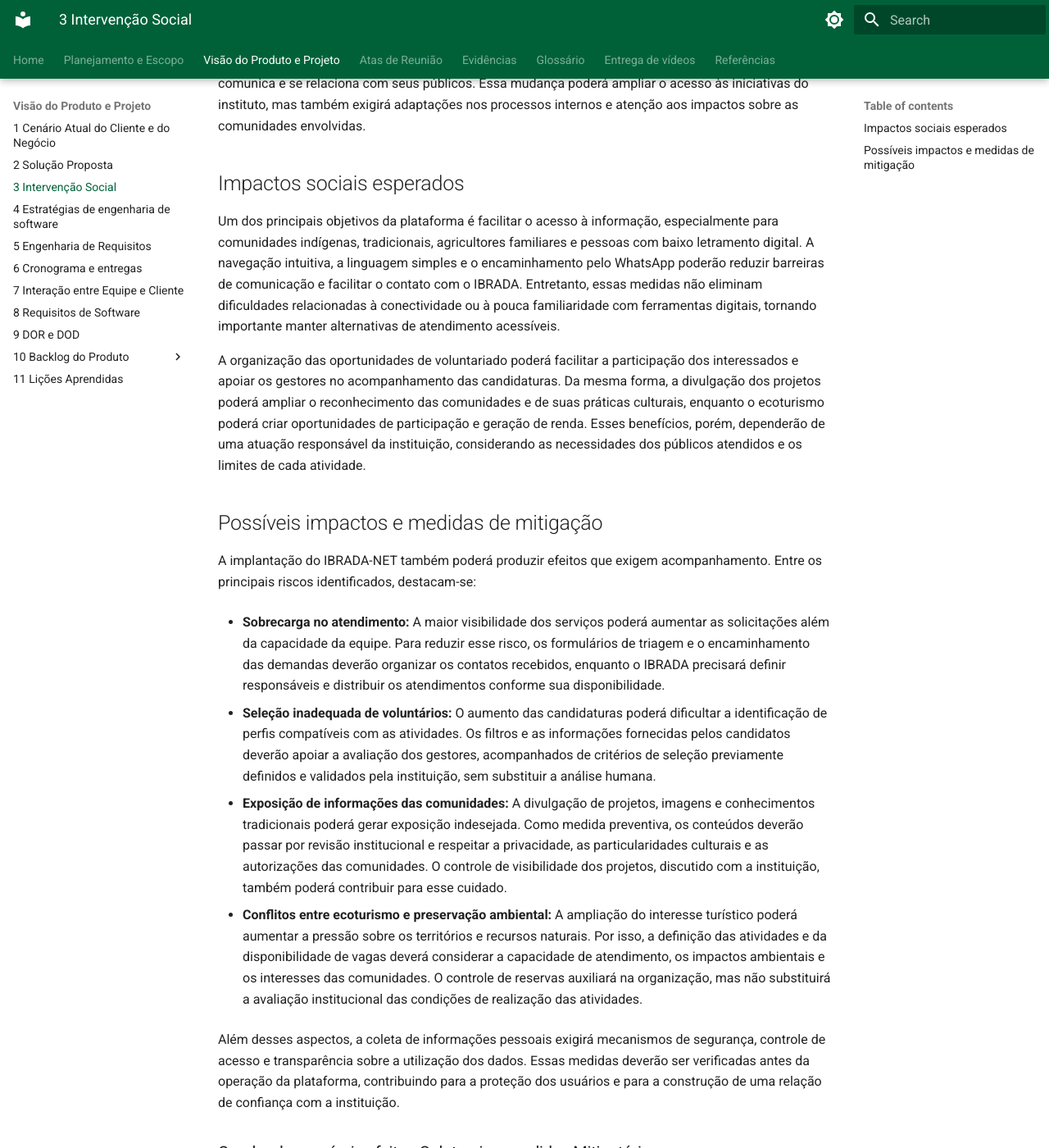
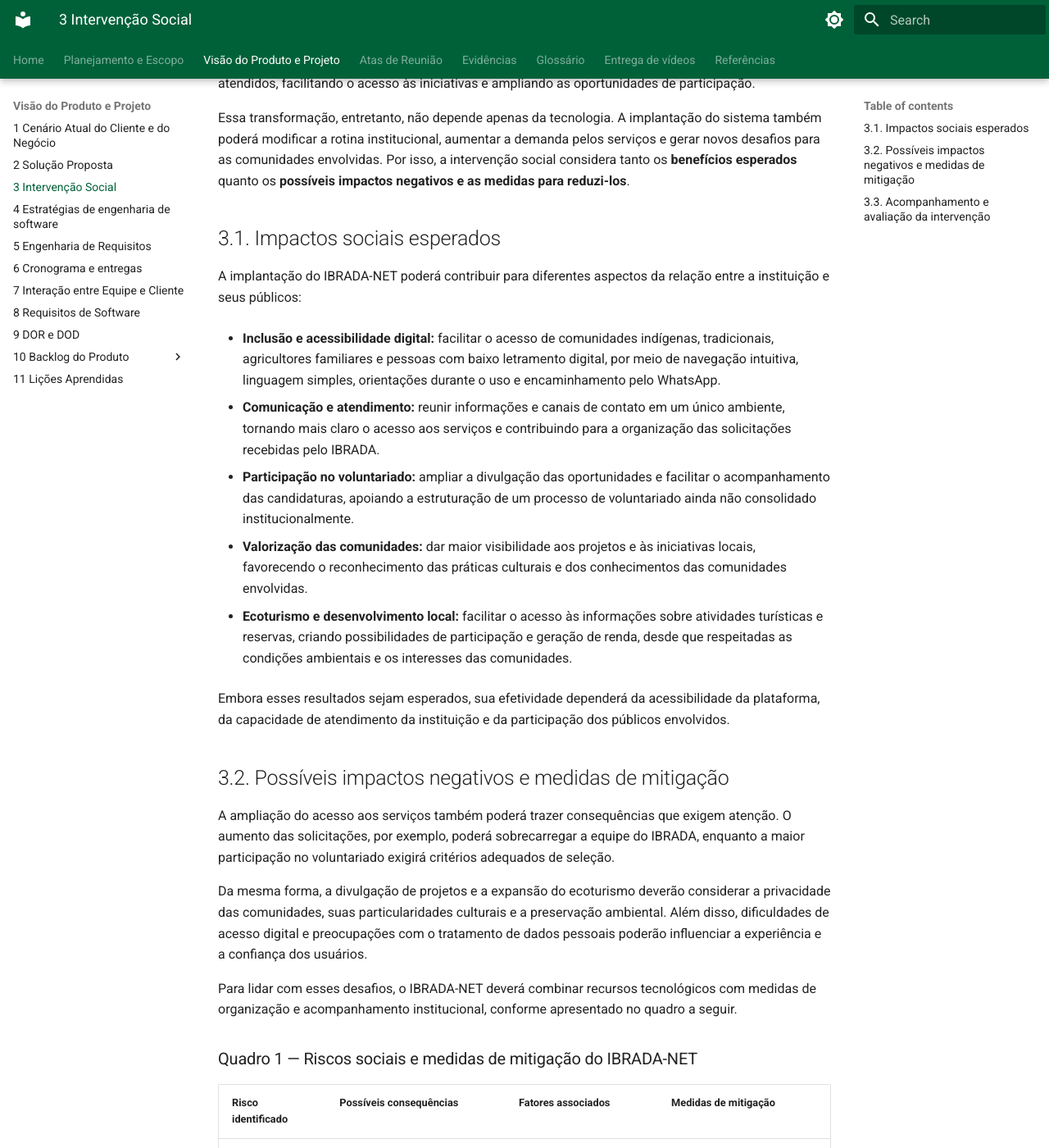
Before and after one commit to mdsreq-fga-unb/REQ-2026.2-T01-IBRADA-NET, an MkDocs documentation site: the page built from docs/documento-visao/3_intervencao.md, in a window 1280 px wide and 1400 px high, scrolled down 215 px. Shown: the whole window at 82% size. Built offline with MkDocs 1.6.1 and Material for MkDocs 9.7.7, drawn with Linux system fonts in a browser that asks for light colours; some of the changed text lies outside the part shown.

Commit message:
fix: ajusta intervenção social

```diff
--- a/docs/documento-visao/3_intervencao.md
+++ b/docs/documento-visao/3_intervencao.md
@@ -1,35 +1,51 @@
-# 3 Intervenção Social
 
-O IBRADA-NET propõe uma intervenção sociotécnica que vai além da digitalização dos serviços do Instituto Brasileiro do Direito Ambiental (IBRADA). Ao centralizar informações sobre projetos, ecoturismo, voluntariado e formas de colaboração, a plataforma busca transformar a maneira como a instituição se comunica e se relaciona com seus públicos. Essa mudança poderá ampliar o acesso às iniciativas do instituto, mas também exigirá adaptações nos processos internos e atenção aos impactos sobre as comunidades envolvidas.
+# 3. Intervenção Social
 
-## Impactos sociais esperados
+O **IBRADA-NET** propõe uma intervenção sociotécnica que vai além da digitalização dos serviços do Instituto Brasileiro do Direito Ambiental (IBRADA). Ao centralizar informações sobre projetos, ecoturismo, voluntariado e formas de colaboração, a plataforma busca aproximar a instituição dos públicos atendidos, facilitando o acesso às iniciativas e ampliando as oportunidades de participação.
 
-Um dos principais objetivos da plataforma é facilitar o acesso à informação, especialmente para comunidades indígenas, tradicionais, agricultores familiares e pessoas com baixo letramento digital. A navegação intuitiva, a linguagem simples e o encaminhamento pelo WhatsApp poderão reduzir barreiras de comunicação e facilitar o contato com o IBRADA. Entretanto, essas medidas não eliminam dificuldades relacionadas à conectividade ou à pouca familiaridade com ferramentas digitais, tornando importante manter alternativas de atendimento acessíveis.
+Essa transformação, entretanto, não depende apenas da tecnologia. A implantação do sistema também poderá modificar a rotina institucional, aumentar a demanda pelos serviços e gerar novos desafios para as comunidades envolvidas. Por isso, a intervenção social considera tanto os **benefícios esperados** quanto os **possíveis impactos negativos e as medidas para reduzi-los**.
 
-A organização das oportunidades de voluntariado poderá facilitar a participação dos interessados e apoiar os gestores no acompanhamento das candidaturas. Da mesma forma, a divulgação dos projetos poderá ampliar o reconhecimento das comunidades e de suas práticas culturais, enquanto o ecoturismo poderá criar oportunidades de participação e geração de renda. Esses benefícios, porém, dependerão de uma atuação responsável da instituição, considerando as necessidades dos públicos atendidos e os limites de cada atividade.
+## 3.1. Impactos sociais esperados
 
-## Possíveis impactos e medidas de mitigação
+A implantação do IBRADA-NET poderá contribuir para diferentes aspectos da relação entre a instituição e seus públicos:
 
-A implantação do IBRADA-NET também poderá produzir efeitos que exigem acompanhamento. Entre os principais riscos identificados, destacam-se:
+- **Inclusão e acessibilidade digital:** facilitar o acesso de comunidades indígenas, tradicionais, agricultores familiares e pessoas com baixo letramento digital, por meio de navegação intuitiva, linguagem simples, orientações durante o uso e encaminhamento pelo WhatsApp.
 
-- **Sobrecarga no atendimento:** A maior visibilidade dos serviços poderá aumentar as solicitações além da capacidade da equipe. Para reduzir esse risco, os formulários de triagem e o encaminhamento das demandas deverão organizar os contatos recebidos, enquanto o IBRADA precisará definir responsáveis e distribuir os atendimentos conforme sua disponibilidade.
+- **Comunicação e atendimento:** reunir informações e canais de contato em um único ambiente, tornando mais claro o acesso aos serviços e contribuindo para a organização das solicitações recebidas pelo IBRADA.
 
-- **Seleção inadequada de voluntários:** O aumento das candidaturas poderá dificultar a identificação de perfis compatíveis com as atividades. Os filtros e as informações fornecidas pelos candidatos deverão apoiar a avaliação dos gestores, acompanhados de critérios de seleção previamente definidos e validados pela instituição, sem substituir a análise humana.
+- **Participação no voluntariado:** ampliar a divulgação das oportunidades e facilitar o acompanhamento das candidaturas, apoiando a estruturação de um processo de voluntariado ainda não consolidado institucionalmente.
 
-- **Exposição de informações das comunidades:** A divulgação de projetos, imagens e conhecimentos tradicionais poderá gerar exposição indesejada. Como medida preventiva, os conteúdos deverão passar por revisão institucional e respeitar a privacidade, as particularidades culturais e as autorizações das comunidades. O controle de visibilidade dos projetos, discutido com a instituição, também poderá contribuir para esse cuidado.
+- **Valorização das comunidades:** dar maior visibilidade aos projetos e às iniciativas locais, favorecendo o reconhecimento das práticas culturais e dos conhecimentos das comunidades envolvidas.
 
-- **Conflitos entre ecoturismo e preservação ambiental:** A ampliação do interesse turístico poderá aumentar a pressão sobre os territórios e recursos naturais. Por isso, a definição das atividades e da disponibilidade de vagas deverá considerar a capacidade de atendimento, os impactos ambientais e os interesses das comunidades. O controle de reservas auxiliará na organização, mas não substituirá a avaliação institucional das condições de realização das atividades.
+- **Ecoturismo e desenvolvimento local:** facilitar o acesso às informações sobre atividades turísticas e reservas, criando possibilidades de participação e geração de renda, desde que respeitadas as condições ambientais e os interesses das comunidades.
 
-Além desses aspectos, a coleta de informações pessoais exigirá mecanismos de segurança, controle de acesso e transparência sobre a utilização dos dados. Essas medidas deverão ser verificadas antes da operação da plataforma, contribuindo para a proteção dos usuários e para a construção de uma relação de confiança com a instituição.
+Embora esses resultados sejam esperados, sua efetividade dependerá da acessibilidade da plataforma, da capacidade de atendimento da instituição e da participação dos públicos envolvidos.
 
+## 3.2. Possíveis impactos negativos e medidas de mitigação
 
-### Quadro de possíveis efeitos Colaterais e medidas Mitigatórias
+A ampliação do acesso aos serviços também poderá trazer consequências que exigem atenção. O aumento das solicitações, por exemplo, poderá sobrecarregar a equipe do IBRADA, enquanto a maior participação no voluntariado exigirá critérios adequados de seleção.
 
-| Efeito Colateral | Descrição | Causa | Medidas de Mitigação |
-|---|---|---|---|
-| **Exclusão digital e dificuldade de acesso** | Pessoas com baixo letramento digital, especialmente de comunidades indígenas, tradicionais e agricultores familiares, podem enfrentar dificuldades para utilizar a plataforma e acessar os serviços. | Interfaces complexas, linguagem técnica, pouca familiaridade com ferramentas digitais e limitações de conectividade. | **Sistema:** oferecer navegação intuitiva, linguagem simples, orientações durante o uso, prevenção de erros e encaminhamento pelo WhatsApp. **Processo:** manter alternativas de atendimento e oferecer orientações aos usuários que necessitem de apoio. |
-| **Sobrecarga no atendimento institucional** | O aumento das solicitações pode ultrapassar a capacidade de resposta do IBRADA, provocando atrasos, perda de contatos e insatisfação dos usuários. | Maior visibilidade dos serviços sem ampliação proporcional da capacidade de atendimento e sem organização das demandas. | **Sistema:** utilizar formulários de triagem para reunir informações iniciais e facilitar o encaminhamento das solicitações. **Processo:** definir responsáveis, distribuir as demandas conforme a capacidade da equipe e acompanhar os atendimentos pendentes. |
-| **Seleção inadequada de voluntários** | Candidatos podem ser direcionados a atividades incompatíveis com suas habilidades, experiências ou disponibilidade, prejudicando os projetos e a experiência dos participantes. | Aumento das candidaturas e ausência de critérios de seleção suficientemente definidos. | **Sistema:** organizar os cadastros e disponibilizar filtros por habilidades, experiências e disponibilidade, além do acompanhamento das candidaturas. **Processo:** validar critérios de seleção com o IBRADA e manter a avaliação e a decisão final sob responsabilidade dos gestores. |
-| **Exposição indevida de informações das comunidades** | A divulgação de imagens, relatos, territórios e conhecimentos tradicionais pode comprometer a privacidade e desrespeitar decisões ou particularidades culturais das comunidades. | Publicação de conteúdos sem autorização adequada, revisão institucional ou definição clara de sua finalidade. | **Sistema:** considerar mecanismos de controle de visibilidade na gestão de projetos, sujeitos à validação e previstos para uma etapa posterior ao MVP. **Processo:** revisar previamente os conteúdos e obter as autorizações necessárias, respeitando as decisões das comunidades antes de qualquer publicação. |
-| **Pressão turística e impactos ambientais** | O aumento do interesse pelo ecoturismo pode intensificar a circulação de visitantes e a pressão sobre os territórios, afetando recursos naturais e comunidades locais. | Ampliação da procura por atividades turísticas sem considerar adequadamente os limites ambientais e a capacidade de atendimento. | **Sistema:** disponibilizar informações claras sobre roteiros, datas e vagas, além de controlar a disponibilidade das reservas. **Processo:** definir a oferta de atividades considerando a capacidade dos locais, a preservação ambiental e os interesses das comunidades, com avaliação dos responsáveis institucionais. |
-| **Desconfiança quanto ao uso de dados pessoais** | Usuários podem sentir insegurança ao fornecer informações pessoais, reduzindo sua confiança na plataforma e na instituição. | Falta de clareza sobre a finalidade da coleta, o acesso às informações e os mecanismos de proteção dos dados. | **Sistema:** prever registro de consentimento, autenticação, controle de acesso e proteção das informações. **Processo:** informar claramente a finalidade do tratamento dos dados e verificar os mecanismos de segurança antes da operação da plataforma. |
+Da mesma forma, a divulgação de projetos e a expansão do ecoturismo deverão considerar a privacidade das comunidades, suas particularidades culturais e a preservação ambiental. Além disso, dificuldades de acesso digital e preocupações com o tratamento de dados pessoais poderão influenciar a experiência e a confiança dos usuários.
+
+Para lidar com esses desafios, o IBRADA-NET deverá combinar recursos tecnológicos com medidas de organização e acompanhamento institucional, conforme apresentado no quadro a seguir.
+
+### Quadro 1 — Riscos sociais e medidas de mitigação do IBRADA-NET
+
+| Risco identificado | Possíveis consequências | Fatores associados | Medidas de mitigação |
+|:---|:---|:---|:---|
+| **Exclusão digital e dificuldade de acesso** | Pessoas com baixo letramento digital, especialmente de comunidades indígenas, tradicionais e agricultores familiares, podem enfrentar dificuldades para utilizar a plataforma e acessar os serviços. | Interfaces complexas, linguagem técnica, pouca familiaridade com ferramentas digitais e limitações de conectividade. | **No sistema:** navegação intuitiva, linguagem simples, orientações durante o uso, prevenção de erros e encaminhamento pelo WhatsApp.<br><br>**Na instituição:** manter alternativas de atendimento e oferecer orientações aos usuários que necessitem de apoio. |
+| **Sobrecarga no atendimento institucional** | O aumento das solicitações pode ultrapassar a capacidade de resposta do IBRADA, provocando atrasos, perda de contatos e insatisfação dos usuários. | Maior visibilidade dos serviços sem ampliação proporcional da capacidade de atendimento e sem organização das demandas. | **No sistema:** formulários de triagem para reunir informações iniciais e facilitar o encaminhamento das solicitações.<br><br>**Na instituição:** definir responsáveis, distribuir as demandas conforme a capacidade da equipe e acompanhar os atendimentos pendentes. |
+| **Seleção inadequada de voluntários** | Candidatos podem ser direcionados a atividades incompatíveis com suas habilidades, experiências ou disponibilidade, prejudicando os projetos e a experiência dos participantes. | Aumento das candidaturas e ausência de critérios de seleção suficientemente definidos. | **No sistema:** organizar os cadastros e disponibilizar filtros por habilidades, experiências e disponibilidade, além do acompanhamento das candidaturas.<br><br>**Na instituição:** validar critérios de seleção e manter a avaliação e a decisão final sob responsabilidade dos gestores. |
+| **Exposição indevida de informações das comunidades** | A divulgação de imagens, relatos, territórios e conhecimentos tradicionais pode comprometer a privacidade e desrespeitar decisões ou particularidades culturais das comunidades. | Publicação de conteúdos sem autorização adequada, revisão institucional ou definição clara de sua finalidade. | **No sistema:** considerar mecanismos de controle de visibilidade na gestão de projetos, sujeitos à validação e previstos para uma etapa posterior ao MVP.<br><br>**Na instituição:** revisar previamente os conteúdos e obter as autorizações necessárias, respeitando as decisões das comunidades antes de qualquer publicação. |
+| **Pressão turística e impactos ambientais** | O aumento do interesse pelo ecoturismo pode intensificar a circulação de visitantes e a pressão sobre os territórios, afetando recursos naturais e comunidades locais. | Ampliação da procura por atividades turísticas sem considerar adequadamente os limites ambientais e a capacidade de atendimento. | **No sistema:** disponibilizar informações claras sobre roteiros, datas e vagas, além de controlar a disponibilidade das reservas.<br><br>**Na instituição:** definir a oferta de atividades considerando a capacidade dos locais, a preservação ambiental e os interesses das comunidades. |
+| **Desconfiança quanto ao uso de dados pessoais** | Usuários podem sentir insegurança ao fornecer informações pessoais, reduzindo sua confiança na plataforma e na instituição. | Falta de clareza sobre a finalidade da coleta, o acesso às informações e os mecanismos de proteção dos dados. | **No sistema:** prever registro de consentimento, autenticação, controle de acesso e proteção das informações.<br><br>**Na instituição:** informar claramente a finalidade do tratamento dos dados e verificar os mecanismos de segurança antes da operação da plataforma. |
+
+*Fonte: Elaboração própria, com base na análise dos possíveis impactos sociais do IBRADA-NET.*
+
+## 3.3. Acompanhamento e avaliação da intervenção
+
+A intervenção social do IBRADA-NET envolve não apenas a ampliação do acesso aos serviços, mas também mudanças na maneira como a instituição organiza suas atividades e se relaciona com as comunidades, voluntários e demais públicos.
+
+As medidas propostas buscam reduzir possíveis impactos negativos, mas sua efetividade dependerá da atuação conjunta entre a tecnologia e os responsáveis pelos processos institucionais.
+
+Após a implementação, o acompanhamento das solicitações, dos atendimentos, das candidaturas e da experiência dos usuários permitirá avaliar os resultados alcançados e identificar dificuldades. Essas informações poderão orientar melhorias na plataforma e nos processos do IBRADA, contribuindo para uma atuação mais acessível, responsável e alinhada às necessidades dos públicos atendidos.
```
